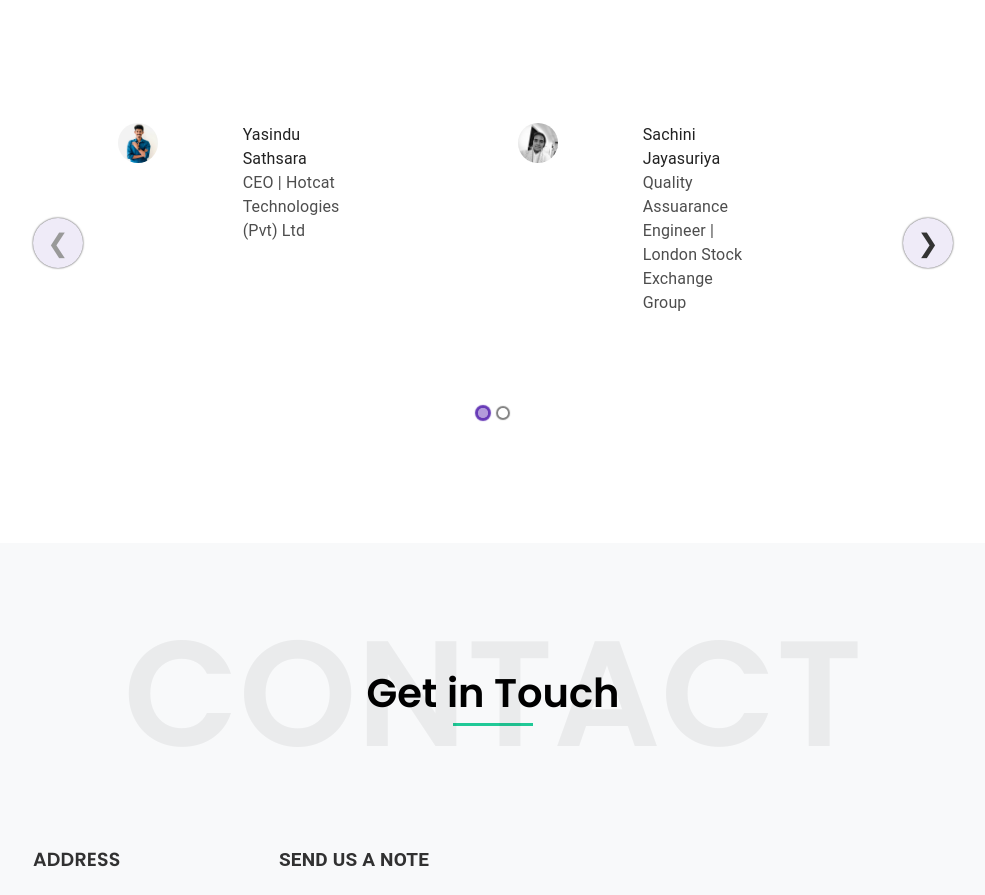
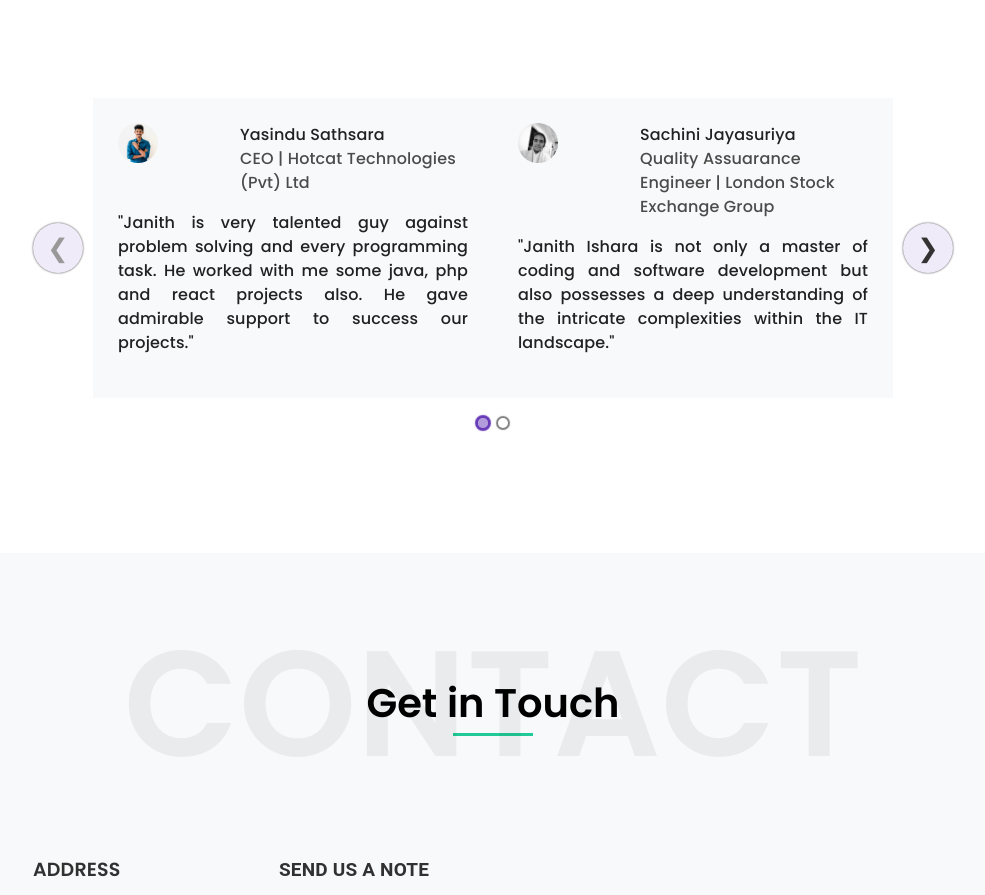
Before and after one commit to gmjishara/Portfolio_Website, a React (Create React App) app: page / in a window 1280 px wide. Shown: the part 5779-6674 px from the top of the page, without its empty margins (277-1262 px from the left). Built offline with nearby package versions, Linux system fonts and the light colour scheme.

Commit message:
styled paper components

```diff
--- a/src/Common/RecommendationCard/RecommendationCard.js
+++ b/src/Common/RecommendationCard/RecommendationCard.js
@@ -3,17 +3,28 @@ import React from "react";
 import "./style.css";
 
 export default function RecommendationCard({ image, name, post, children }) {
+    const textStyle={
+        fontFamily: "'Poppins',sans-serif",
+        fontWeight: 500
+    }
   return (
     <div>
       <Paper elevation={0}>
         <Box className="recommendationLayout">
-          <Grid container spacing={3}>
+          <Grid container spacing={2}>
             <Grid item sm={4}>
               <Avatar alt="recommendations" src={image} />
             </Grid>
-            <Grid item sm={4}>
-              <Typography>{name}</Typography>
-              <Typography className="post">{post}</Typography>
+            <Grid item sm={8}>
+              <Typography style={textStyle}>
+                {name}
+              </Typography>
+              <Typography
+                className="post"
+                style={textStyle}
+              >
+                {post}
+              </Typography>
             </Grid>
             <Grid item sm={12}>
               {children}
--- a/src/Common/RecommendationCard/style.css
+++ b/src/Common/RecommendationCard/style.css
@@ -1,6 +1,10 @@
 .recommendationLayout{
+    height:300px;
     padding:25px;
+    background-color: #F8F9FA;
+    font-family: "Poppins",sans-serif;
 }
+
 
 .post{
     opacity: 0.8;
--- a/src/Pages/Testimonial/Testimonial.js
+++ b/src/Pages/Testimonial/Testimonial.js
@@ -5,6 +5,8 @@ import RecommendationCard from "../../Common/RecommendationCard/RecommendationCa
 import yasindu from "../../images/yasindu.jpg";
 import sachi from "../../images/sachi.jpg";
 import chami from "../../images/chami.jpg";
+import { Typography } from "@mui/material";
+import "./style.css";
 
 export default function Testimonial() {
   const breakPoints = [
@@ -13,6 +15,11 @@ export default function Testimonial() {
     { width: 1200, itemsToShow: 2 },
     { width: 1500, itemsToShow: 2 },
   ];
+
+  const textStyle = {
+    fontWeight: 500,
+    fontFamily: "'Poppins',sans-serif",
+  };
 
   return (
     <div>
@@ -26,17 +33,36 @@ export default function Testimonial() {
             image={yasindu}
             name="Yasindu Sathsara"
             post="CEO | Hotcat Technologies (Pvt) Ltd"
-          ></RecommendationCard>
+          >
+            <Typography className="longText" style={textStyle}>
+              "Janith is very talented guy against problem solving and every
+              programming task. He worked with me some java, php and react
+              projects also. He gave admirable support to success our projects."
+            </Typography>
+          </RecommendationCard>
           <RecommendationCard
             image={sachi}
             name="Sachini Jayasuriya"
             post="Quality Assuarance Engineer | London Stock Exchange Group"
-          ></RecommendationCard>
+          >
+            <Typography className="longText" style={textStyle}>
+              "Janith Ishara is not only a master of coding and software
+              development but also possesses a deep understanding of the
+              intricate complexities within the IT landscape."
+            </Typography>
+          </RecommendationCard>
           <RecommendationCard
             image={chami}
             name="Chamikara Ruchiranga"
             post="Senior Software Engineer | Hotcat Technologies (Pvt) Ltd"
-          ></RecommendationCard>
+          >
+            <Typography className="longText" style={textStyle}>
+              "I'm glad to add my thoughts about Janith. I have known him last 5
+              months. He is a self-motivated, dedicated enthusiast who is
+              passionate about software development. Also, he is a hardworking
+              and calm person."
+            </Typography>
+          </RecommendationCard>
         </ReactElasticCarousel>
       </SectionLayout>
     </div>
--- /dev/null
+++ b/src/Pages/Testimonial/style.css
@@ -0,0 +1,4 @@
+.longText{
+    text-align: justify;
+    font-weight: bold;
+}
```
